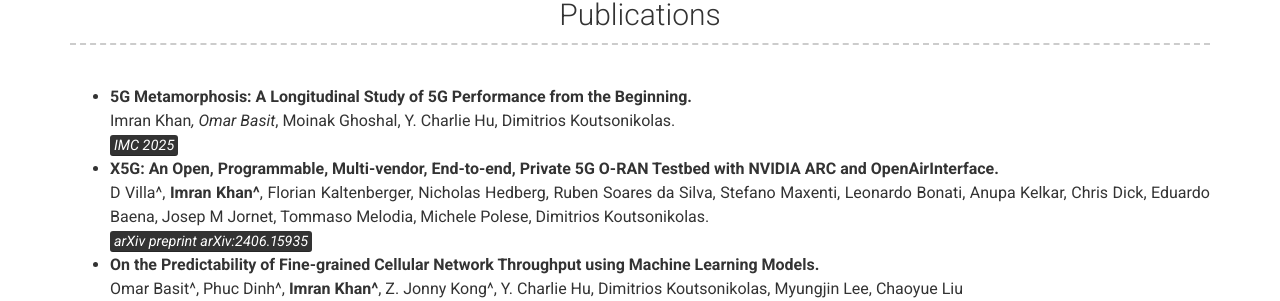
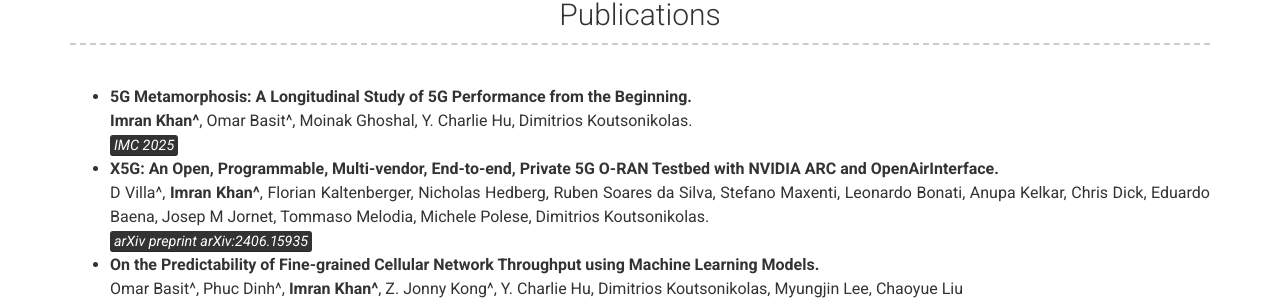
Before and after one commit to imranbuet63/imranbuet63.github.io, a Jekyll site: the page built from index.md, in a window 1280 px wide and 900 px high, scrolled down 406 px. Shown: the part 149-450 px from the top of the window. Built offline with Jekyll 4.4.1, drawn with Linux system fonts in a browser that asks for light colours; nearby versions of some CDN libraries.

Commit message:
revising CV

```diff
--- a/_config.yml
+++ b/_config.yml
@@ -60,7 +60,7 @@ content:
     content: |
 
       - <strong>5G Metamorphosis: A Longitudinal Study of 5G Performance from the Beginning.</strong>
-        <br> Imran Khan*, Omar Basit*, Moinak Ghoshal, Y. Charlie Hu, Dimitrios Koutsonikolas.
+        <br> __Imran Khan^__, Omar Basit^, Moinak Ghoshal, Y. Charlie Hu, Dimitrios Koutsonikolas.
         <br><em><mark>IMC 2025</mark></em>
       - <strong>X5G: An Open, Programmable, Multi-vendor, End-to-end, Private 5G O-RAN Testbed with NVIDIA ARC and OpenAirInterface.</strong>
         <br> D Villa^, __Imran Khan^__, Florian Kaltenberger, Nicholas Hedberg, Ruben Soares da Silva, Stefano Maxenti, Leonardo Bonati, Anupa Kelkar, Chris Dick, Eduardo Baena,  Josep M Jornet, Tommaso Melodia, Michele Polese, Dimitrios Koutsonikolas.
```
